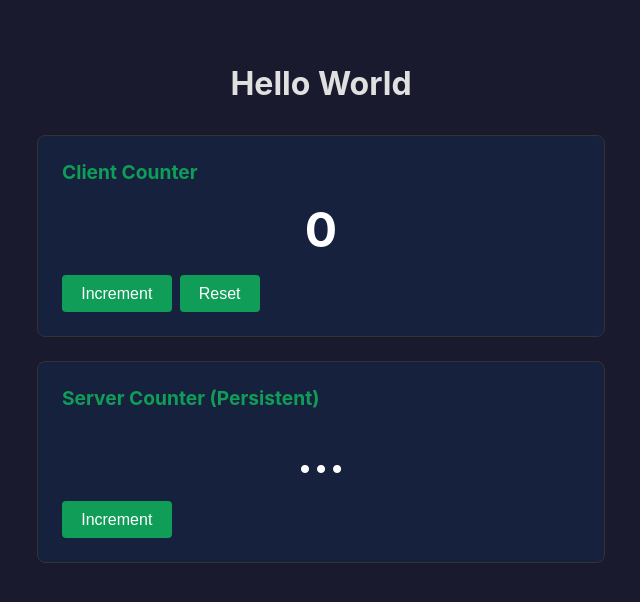
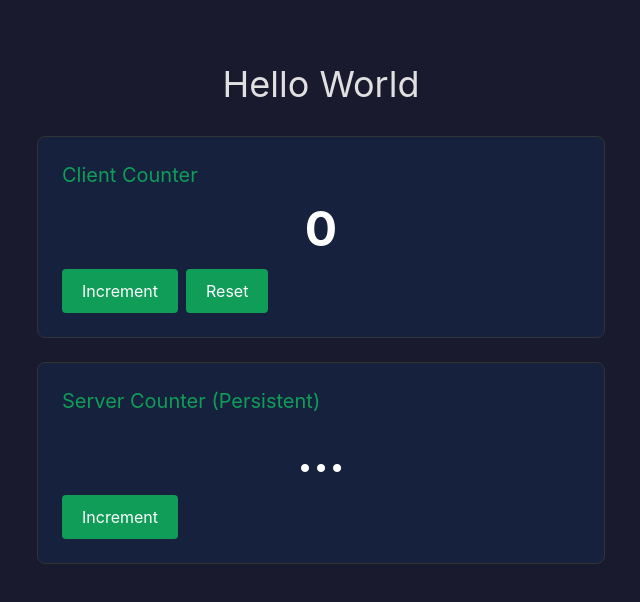
Before and after one commit to schovan/hello-vite, a React (Vite) app: page / in a window 1280 px wide. Shown: the top 602 px of the page, without its empty margins (319-959 px from the left). Built offline with nearby package versions, Linux system fonts and the light colour scheme.

Commit message:
converted style to tailwind

```diff
--- a/package.json
+++ b/package.json
@@ -14,6 +14,7 @@
   "devDependencies": {
     "@cloudflare/vite-plugin": "^1.0.0",
     "@cloudflare/workers-types": "^4.20250508.0",
+    "@tailwindcss/vite": "^4.3.0",
     "@tauri-apps/cli": "^2.11.1",
     "@types/react": "^19.1.0",
     "@types/react-dom": "^19.1.0",
@@ -21,6 +22,7 @@
     "react": "^19.1.0",
     "react-dom": "^19.1.0",
     "sharp": "^0.34.5",
+    "tailwindcss": "^4.3.0",
     "typescript": "^5.8.0",
     "vite": "^6.3.0",
     "wrangler": "^4.0.0"
--- a/src/App.css
+++ /dev/null
@@ -1,66 +0,0 @@
-*,
-*::before,
-*::after {
-  box-sizing: border-box;
-}
-
-body {
-  margin: 0;
-  font-family: -apple-system, BlinkMacSystemFont, "Segoe UI", Roboto, sans-serif;
-  background: #1a1a2e;
-  color: #e0e0e0;
-}
-
-.app {
-  max-width: 600px;
-  margin: 4rem auto;
-  padding: 0 1rem;
-}
-
-h1 {
-  text-align: center;
-  font-size: 2rem;
-  margin-bottom: 2rem;
-}
-
-.counter-section {
-  border: 1px solid #333;
-  border-radius: 8px;
-  padding: 1.5rem;
-  margin-bottom: 1.5rem;
-  background: #16213e;
-}
-
-h2 {
-  margin: 0 0 1rem;
-  font-size: 1.2rem;
-  color: #0f9d58;
-}
-
-.counter-value {
-  font-size: 3rem;
-  font-weight: bold;
-  text-align: center;
-  margin: 0 0 1rem;
-  color: #fff;
-}
-
-button {
-  background: #0f9d58;
-  color: #fff;
-  border: none;
-  border-radius: 4px;
-  padding: 0.6rem 1.2rem;
-  font-size: 1rem;
-  cursor: pointer;
-  margin-right: 0.5rem;
-}
-
-button:hover:not(:disabled) {
-  background: #0b8045;
-}
-
-button:disabled {
-  opacity: 0.5;
-  cursor: not-allowed;
-}
--- a/src/App.tsx
+++ b/src/App.tsx
@@ -15,20 +15,20 @@ export default function App() {
   };
 
   return (
-    <div className="app">
-      <h1>Hello World</h1>
+    <div className="mx-auto max-w-[600px] px-4 py-16">
+      <h1 className="mb-8 text-center text-4xl">Hello World</h1>
 
-      <section className="counter-section">
-        <h2>Client Counter</h2>
-        <p className="counter-value">{clientCount}</p>
-        <button onClick={() => setClientCount((c) => c + 1)}>Increment</button>
-        <button onClick={() => setClientCount(0)}>Reset</button>
+      <section className="mb-6 rounded-lg border border-[#333] bg-[#16213e] p-6">
+        <h2 className="mb-4 text-xl text-[#0f9d58]">Client Counter</h2>
+        <p className="mb-4 text-center text-5xl font-bold text-white">{clientCount}</p>
+        <button className="mr-2 cursor-pointer rounded bg-[#0f9d58] px-5 py-2.5 text-base text-white hover:bg-[#0b8045] disabled:cursor-not-allowed disabled:opacity-50" onClick={() => setClientCount((c) => c + 1)}>Increment</button>
+        <button className="cursor-pointer rounded bg-[#0f9d58] px-5 py-2.5 text-base text-white hover:bg-[#0b8045] disabled:cursor-not-allowed disabled:opacity-50" onClick={() => setClientCount(0)}>Reset</button>
       </section>
 
-      <section className="counter-section">
-        <h2>Server Counter (Persistent)</h2>
-        <p className="counter-value">{serverCount !== null ? serverCount : "…"}</p>
-        <button onClick={handleServerIncrement}>
+      <section className="mb-6 rounded-lg border border-[#333] bg-[#16213e] p-6">
+        <h2 className="mb-4 text-xl text-[#0f9d58]">Server Counter (Persistent)</h2>
+        <p className="mb-4 text-center text-5xl font-bold text-white">{serverCount !== null ? serverCount : "…"}</p>
+        <button className="cursor-pointer rounded bg-[#0f9d58] px-5 py-2.5 text-base text-white hover:bg-[#0b8045] disabled:cursor-not-allowed disabled:opacity-50" onClick={handleServerIncrement}>
           Increment
         </button>
       </section>
--- /dev/null
+++ b/src/index.css
@@ -0,0 +1,9 @@
+@import "tailwindcss";
+
+@layer base {
+  body {
+    background: #1a1a2e;
+    color: #e0e0e0;
+    font-family: -apple-system, BlinkMacSystemFont, "Segoe UI", Roboto, sans-serif;
+  }
+}
--- a/src/main.tsx
+++ b/src/main.tsx
@@ -1,7 +1,7 @@
 import { StrictMode } from "react";
 import { createRoot } from "react-dom/client";
 import App from "./App";
-import "./App.css";
+import "./index.css";
 
 createRoot(document.getElementById("root")!).render(
   <StrictMode>
--- a/vite.config.ts
+++ b/vite.config.ts
@@ -1,11 +1,12 @@
 import { defineConfig, loadEnv } from "vite";
 import react from "@vitejs/plugin-react";
+import tailwindcss from "@tailwindcss/vite";
 import { cloudflare } from "@cloudflare/vite-plugin";
 
 export default defineConfig(({ mode }) => {
   const env = loadEnv(mode, ".", "TAURI_ENV");
   const isTauri = env.TAURI_ENV_PLATFORM !== undefined;
   return {
-    plugins: [react(), ...(!isTauri ? [cloudflare()] : [])],
+    plugins: [tailwindcss(), react(), ...(!isTauri ? [cloudflare()] : [])],
   };
 });
```
Also changed, not shown: 1 other file (tests, documents, lock files or other folders).
